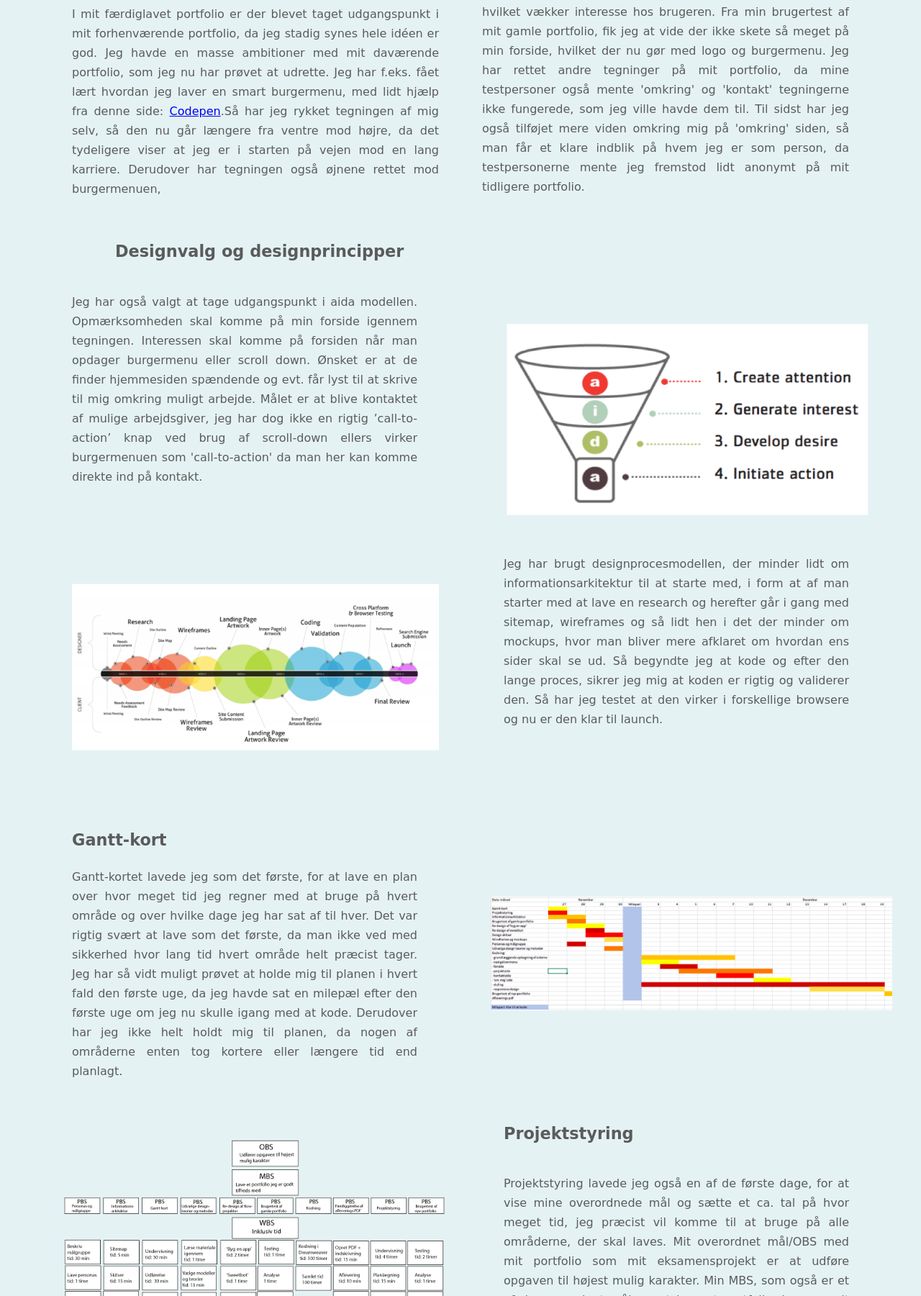
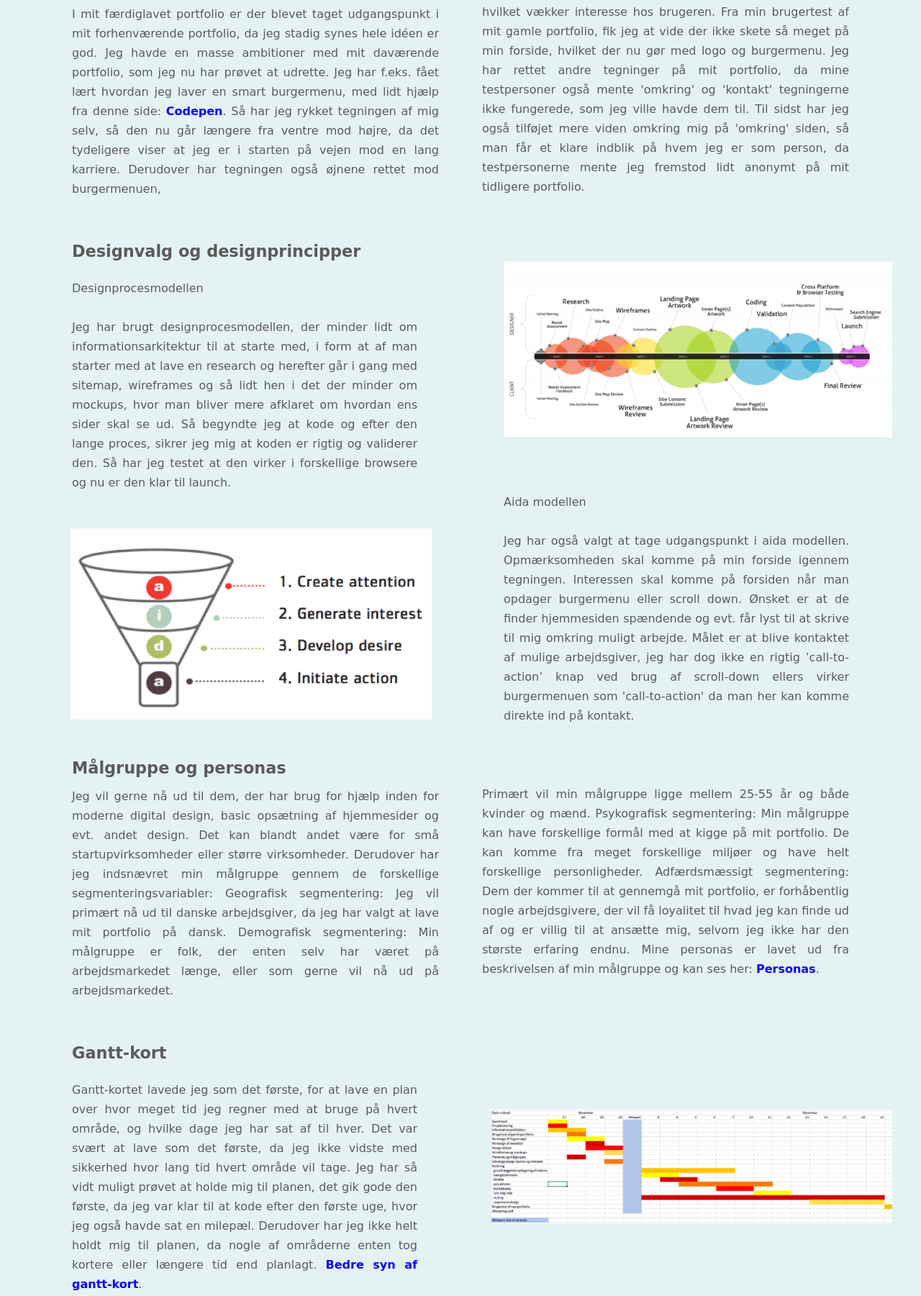
Before and after one commit to Julieblicher/portfolio_eksamen, a plain HTML site: page pages/portfolio_eksamen.html in a window 1280 px wide. Shown: the part 773-2574 px from the top of the page at 72% size. Drawn offline with Linux system fonts and the light colour scheme; a web font is replaced by a local one.

Commit message:
projektside næsten færdign

```diff
--- a/pages/portfolio_eksamen.html
+++ b/pages/portfolio_eksamen.html
@@ -35,7 +35,7 @@
 		<div class="large-1-1 medium-1-1 small-1-1 udgangspunkt">
 		<div class="large-1-2 medium-1-2 small-1-1 udgangspunkt">
 		<h3>Udgangspunkt</h3>
-		<p>I mit færdiglavet portfolio er der blevet taget udgangspunkt i mit forhenværende portfolio, da jeg stadig synes hele idéen er god. Jeg havde en masse ambitioner med mit daværende portfolio, som jeg nu har prøvet at udrette. Jeg har f.eks. fået lært hvordan jeg laver en smart burgermenu, med lidt hjælp fra denne side: <a href="https://codepen.io/erikterwan/pen/EVzeRP">Codepen</a>.Så har jeg rykket tegningen af mig selv, så den nu går længere fra ventre mod højre, da det tydeligere viser at jeg er i starten på vejen mod en lang karriere. Derudover har tegningen også øjnene rettet mod burgermenuen, </p>
+		<p>I mit færdiglavet portfolio er der blevet taget udgangspunkt i mit forhenværende portfolio, da jeg stadig synes hele idéen er god. Jeg havde en masse ambitioner med mit daværende portfolio, som jeg nu har prøvet at udrette. Jeg har f.eks. fået lært hvordan jeg laver en smart burgermenu, med lidt hjælp fra denne side: <a href="https://codepen.io/erikterwan/pen/EVzeRP">Codepen</a>. Så har jeg rykket tegningen af mig selv, så den nu går længere fra ventre mod højre, da det tydeligere viser at jeg er i starten på vejen mod en lang karriere. Derudover har tegningen også øjnene rettet mod burgermenuen, </p>
 		</div>
 		<div class="large-1-2 medium-1-2 small-1-1 udgangspunkt">
 		<div class="udgangspunkt2">
@@ -43,32 +43,41 @@
 		</div>
 		</div>
 		<div class="large-1-1 medium-1-1 small-1-1 design">
-		<h3>Designvalg og designprincipper</h3> <br>
+		<h3>Designvalg og designprincipper</h3>
 		<div class="large-1-2 medium-1-2 small-1-1 design">
-		<div class="ganttkort">
-		<p>Jeg har også valgt at tage udgangspunkt i aida modellen. Opmærksomheden skal komme på min forside igennem tegningen. Interessen skal komme på forsiden når man opdager burgermenu eller scroll down. Ønsket er at de finder hjemmesiden spændende og evt. får lyst til at skrive til mig omkring muligt arbejde. Målet er at blive kontaktet af mulige arbejdsgiver, jeg har dog ikke en rigtig ’call-to-action’ knap ved brug af scroll-down ellers virker burgermenuen som 'call-to-action' da man her kan komme direkte ind på kontakt.
- </p></div>
+		<div class="design">
+		<p>Designprocesmodellen <br> <br>Jeg har brugt designprocesmodellen, der minder lidt om informationsarkitektur til at starte med, i form at af man starter med at lave en research og herefter går i gang med sitemap, wireframes og så lidt hen i det der minder om mockups, hvor man bliver mere afklaret om hvordan ens sider skal se ud. Så begyndte jeg at kode og efter den lange proces, sikrer jeg mig at koden er rigtig og validerer den. Så har jeg testet at den virker i forskellige browsere og nu er den klar til launch.</p></div>
 		</div>
 		<div class="large-1-2 medium-1-2 small-1-1 design">
-			<img src="../images /aida.png" alt="aida">
+			<img src="../images /designprocesmodel.png" alt="designproces">
 		</div>
 
 	</div>
-		<div class="large-1-1 medium-1-1 small-1-1 design">
-			<div class="large-1-2 medium-1-2 small-1-1 design">
-			<img src="../images /designprocesmodel.png" alt="designproces">
+		<div class="large-1-1 medium-1-1 small-1-1 design2">
+			<div class="large-1-2 medium-1-2 small-1-1 design2">
+			<img src="../images /aida.png" alt="aida">
 		</div>
 		<div class="large-1-2 medium-1-2 small-1-1 design">
-		<div class="design">
-
-		<p>Jeg har brugt designprocesmodellen, der minder lidt om informationsarkitektur til at starte med, i form at af man starter med at lave en research og herefter går i gang med sitemap, wireframes og så lidt hen i det der minder om mockups, hvor man bliver mere afklaret om hvordan ens sider skal se ud. Så begyndte jeg at kode og efter den lange proces, sikrer jeg mig at koden er rigtig og validerer den. Så har jeg testet at den virker i forskellige browsere og nu er den klar til launch. </p></div>
+		<div class="design2">
+		<p>Aida modellen <br><br>Jeg har også valgt at tage udgangspunkt i aida modellen. Opmærksomheden skal komme på min forside igennem tegningen. Interessen skal komme på forsiden når man opdager burgermenu eller scroll down. Ønsket er at de finder hjemmesiden spændende og evt. får lyst til at skrive til mig omkring muligt arbejde. Målet er at blive kontaktet af mulige arbejdsgiver, jeg har dog ikke en rigtig ’call-to-action’ knap ved brug af scroll-down ellers virker burgermenuen som 'call-to-action' da man her kan komme direkte ind på kontakt.
+			 </p></div>
+		</div>
+		</div>
+		<div class="large-1-1 medium-1-1 small-1-1 malgruppe">
+		<div class="large-1-2 medium-1-2 small-1-1 malgruppe">
+		<h3>Målgruppe og personas</h3>
+		<p>Jeg vil gerne nå ud til dem, der har brug for hjælp inden for moderne digital design, basic opsætning af hjemmesider og evt. andet design. Det kan blandt andet være for små startupvirksomheder eller større virksomheder. Derudover har jeg indsnævret min målgruppe gennem de forskellige segmenteringsvariabler: Geografisk segmentering: Jeg vil primært nå ud til danske arbejdsgiver, da jeg har valgt at lave mit portfolio på dansk. Demografisk segmentering: Min målgruppe er folk, der enten selv har været på arbejdsmarkedet længe, eller som gerne vil nå ud på arbejdsmarkedet. </p>
+		</div>
+		<div class="large-1-2 medium-1-2 small-1-1 persona">
+		<div class="persona">
+		<p> Primært vil min målgruppe ligge mellem 25-55 år og både kvinder og mænd. Psykografisk segmentering: Min målgruppe kan have forskellige formål med at kigge på mit portfolio. De kan komme fra meget forskellige miljøer og have helt forskellige personligheder. Adfærdsmæssigt segmentering: Dem der kommer til at gennemgå mit portfolio, er forhåbentlig nogle arbejdsgivere, der vil få loyalitet til hvad jeg kan finde ud af og er villig til at ansætte mig, selvom jeg ikke har den største erfaring endnu. Mine personas er lavet ud fra beskrivelsen af min målgruppe og kan ses her: <a href="../documents/personas.pdf">Personas</a>. </p></div>
 		</div>
 		</div>
 		<div class="large-1-1 medium-1-1 small-1-1 portfoliorakke3">
 			<h3>Gantt-kort</h3>
 		<div class="large-1-2 medium-1-2 small-1-1 portfoliorakke3">
 		<div class="ganttkort">
-		<p>Gantt-kortet lavede jeg som det første, for at lave en plan over hvor meget tid jeg regner med at bruge på hvert område og over hvilke dage jeg har sat af til hver. Det var rigtig svært at lave som det første, da man ikke ved med sikkerhed hvor lang tid hvert område helt præcist tager. Jeg har så vidt muligt prøvet at holde mig til planen i hvert fald den første uge, da jeg havde sat en milepæl efter den første uge om jeg nu skulle igang med at kode. Derudover har jeg ikke helt holdt mig til planen, da nogen af områderne enten tog kortere eller længere tid end planlagt. </p></div>
+		<p>Gantt-kortet lavede jeg som det første, for at lave en plan over hvor meget tid jeg regner med at bruge på hvert område, og hvilke dage jeg har sat af til hver. Det var svært at lave som det første, da jeg ikke vidste med sikkerhed hvor lang tid hvert område vil tage. Jeg har så vidt muligt prøvet at holde mig til planen, det gik gode den første, da jeg var klar til at kode efter den første uge, hvor jeg også havde sat en milepæl. Derudover har jeg ikke helt holdt mig til planen, da nogle af områderne enten tog kortere eller længere tid end planlagt. <a href="../documents/Gantt-kort .xlsx">Bedre syn af gantt-kort</a>.</p></div>
 		</div>
 		<div class="large-1-2 medium-1-2 small-1-1 portfoliorakke3">
 			<img src="../images /gantt-kort.png" alt="gantt-kort">
--- a/styles/stylesheet.css
+++ b/styles/stylesheet.css
@@ -102,7 +102,7 @@ section {
 
 }
 .uddannelse {
-	width: 80%;
+	width: 85%;
 	background: #A7D6DE;
 	padding: 2%;
 	margin: 4%;
@@ -141,8 +141,9 @@ h1 {
 	text-align: center;
 }
 .form-control{
-	width: 60%;
-	margin: 2% 2% 2% 50%;
+	width: 80%;
+	height: auto;
+	margin: 2% 2% 2% 40%;
 	padding: 2%;
 	border: none;
 	font-family: 'Nixie One', cursive;
@@ -153,8 +154,8 @@ h1 {
 }
 
 .submit{
-	width: 25%;
-	margin-left: 60%;
+	width: 50%;
+	margin-left: 55%;
 	border-radius: 4px;
 }
 .submit:hover {
@@ -162,13 +163,34 @@ h1 {
 	color: #5B5B5B;
 }
 .kontaktbox figure {
+	width: 80%;
+	height: auto;
 	position: relative;
-	bottom: 490px;
-	left: 390px;
+	bottom: 115px;
+	right: 270px;
 	z-index: -1;
 	opacity: 0.5;
 }
+.kontaktoplysninger {
+	width: 25%;
+	background: #A7D6DE;
+	padding: 2%;
+	line-height: 27px;
+	position: relative;
+	right: 200px;
+	top: 80px;
+}
+.kontaktoplysninger h4 {
+	font-size: 1.4em;
+}
 
+.fa {
+	color: #5B5B5B;
+	padding: 4%;
+}
+li {
+	list-style: none;
+}
 
 
 /*logo + burgermenu style*/
@@ -630,28 +652,58 @@ ul a {
 }
 .udgangspunkt p {
 	line-height: 27px;
-	margin: 0 5% 10% 10%;
+	margin: 0 5% 0 10%;
 	text-align: justify;
 }
 .udgangspunkt2 p {
 	line-height: 27px;
-	margin: 11% 10% 5% 5%;
+	margin: 11% 10% 0 5%;
 	text-align: justify;
 }
+.udgangspunkt a {
+	text-decoration: none;
+	color: blue;
+	font-weight: 800;
+}
 .design img {
-	width: 85%;
+	width: 90%;
 	height: auto;
-	margin: 4% 10% 5% 10%;
+	margin: -7% 10% 0 10%;
 }
 .design p {
 	line-height: 27px;
-	margin: 0 10% 5% 10%;
+	margin: 0 10% 0 10%;
 	text-align: justify;
 }
 .design h3 {
 	line-height: 27px;
-	margin: 0% 10% 2% 10%;
+	margin: 5% 5% 2% 5%;
 	text-align: justify;
+}
+.design2 img {
+	width: 85%;
+	height: auto;
+	margin: 5% 10% 0 9%;
+}
+.malgruppe h3 {
+	line-height: 27px;
+	margin: 5% 5% 2% 10%;
+	text-align: justify;
+}
+.malgruppe p {
+	line-height: 27px;
+	margin: 0 5% 0 10%;
+	text-align: justify;
+}
+.persona p {
+	line-height: 27px;
+	margin: 11% 10% 0 5%;
+	text-align: justify;
+}
+.persona a {
+	text-decoration: none;
+	color: blue;
+	font-weight: 800;
 }
 .portfoliorakke7 img {
 	width: 70%;
@@ -679,6 +731,11 @@ ul a {
 	line-height: 27px;
 	margin: 0 10% 10% 10%;
 	text-align: justify;
+}
+.ganttkort a {
+	text-decoration: none;
+	color: blue;
+	font-weight: 800;
 }
 .portfoliorakke4 h3 {
 	line-height: 27px;
```
Also changed, not shown: index.html (+20 -5 lines), 4 other files.
